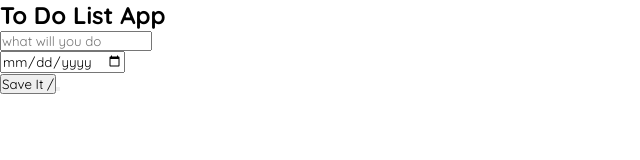
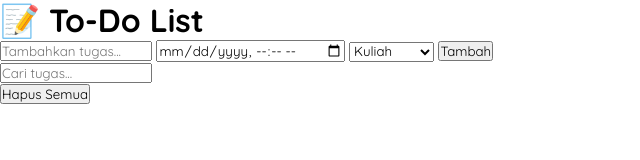
Before and after one commit to Revou-Coding-Camp/codingcamp-18-aug-25-nasrulkusumarzaki, a plain HTML site: page index.html in a window 1280 px wide. Shown: the whole page, without its empty margins (0-640 px from the left). Drawn offline with Linux system fonts and the light colour scheme.

Commit message:
index.html

```diff
--- a/index.html
+++ b/index.html
@@ -1,32 +1,32 @@
 <!DOCTYPE html>
 <html lang="en">
 <head>
-    <meta charset="UTF-8">
-    <meta name="viewport" content="width=device-width, initial-scale=1.0">
-    <title>To Do List Application</title>
-
-    <link rel="stylesheet" href="style.css">
+  <meta charset="UTF-8">
+  <title>To-Do List App</title>
+  <link rel="stylesheet" href="style.css">
 </head>
 <body>
-    <div class="todo-card">
-        <h2>To Do List App</h2>
-        <form action="#" class="todo-form" id="todo_form">
-            <div class="form-input">
-                <input type="text" id="task"
-                class="input-field"
-                placeholder="what will you do"
-                required/>
-            </div>
-            <div class="form-input">
-                <input type="date" id="when" class="input-field" required />
-            </div>
-            <div class="tombol">
-                <button type="submit" id="simpan" title="simpan todo">Save It
-                /<button>
-            </div>
-        </form>
+  <div class="container">
+    <h1>📝 To-Do List</h1>
+
+    <div class="input-section">
+      <input type="text" id="task" placeholder="Tambahkan tugas...">
+      <input type="datetime-local" id="reminderTime">
+      <select id="category">
+        <option value="Umum">Kuliah</option>
+        <option value="Pekerjaan">Pekerjaan</option>
+        <option value="Pribadi">Pribadi</option>
+      </select>
+      <button onclick="addTask()">Tambah</button>
     </div>
 
+    <input type="text" id="search" placeholder="Cari tugas..." oninput="searchTask()">
+    <ul id="taskList"></ul>
+    <button onclick="clearAll()">Hapus Semua</button>
+  </div>
+
+  <script src="script.js"></script>
+  <audio id="alarmSound" src="mixkit-interface-hint-notification-911.wav" preload="auto"></audio>
 
 </body>
 </html>
```
